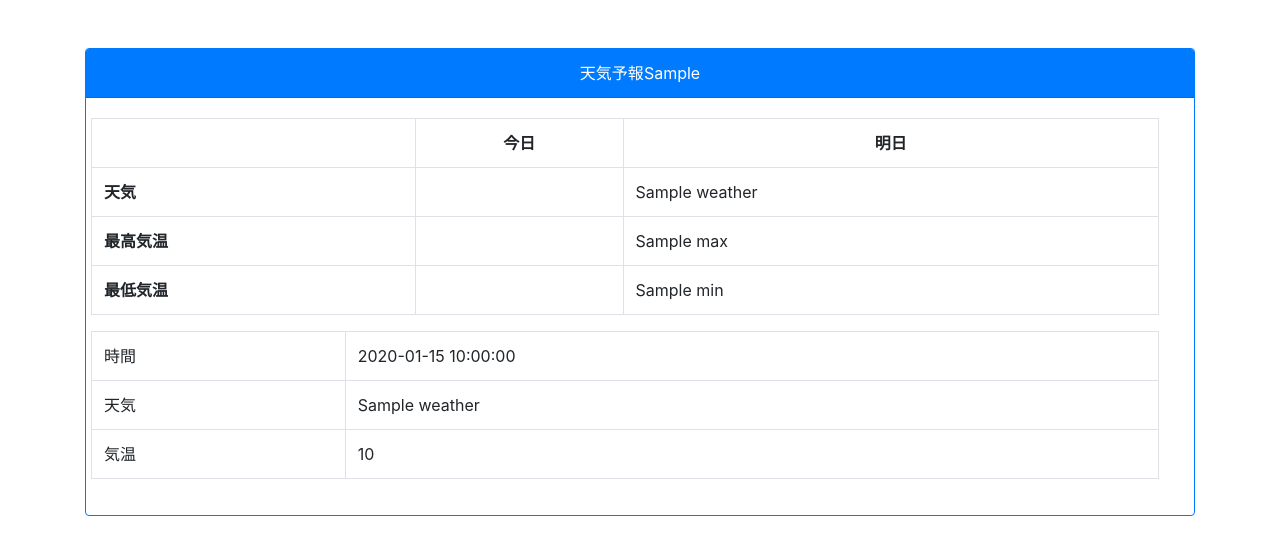
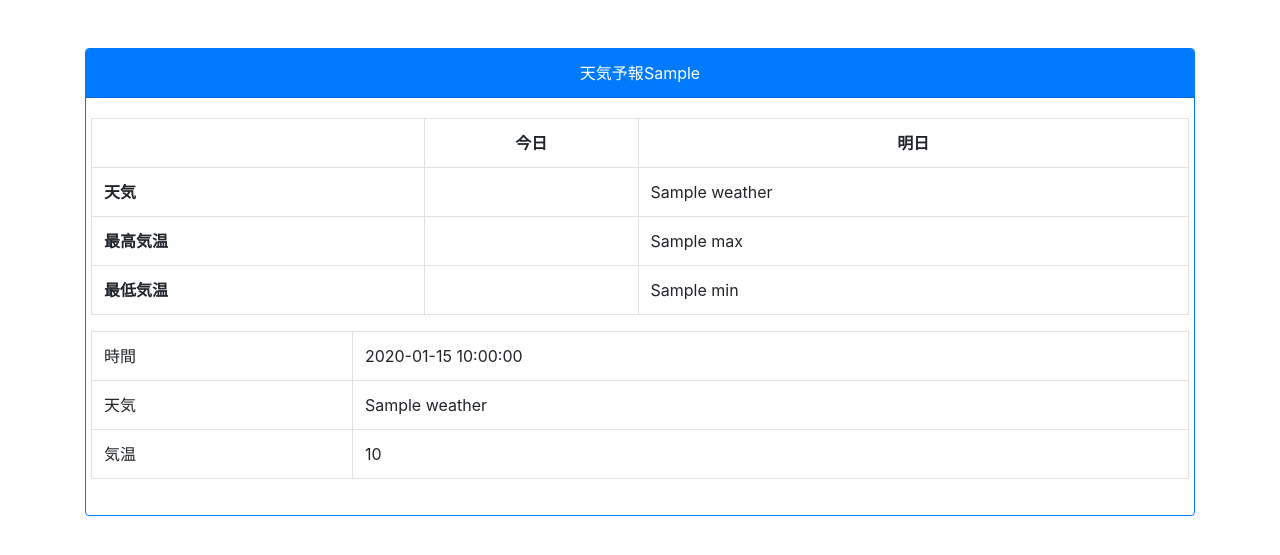
Before and after one commit to ichigozero/iot-py, a Python web app: template app/templates/index.html in a window 1280 px wide. Shown: the part 56-611 px from the top of the page. Run offline with Jinja, Linux system fonts and the light colour scheme; the template is opened without the code that fills it: most values are stand-ins (such as "Sample title", 1, 10 or a date in 2020).

Commit message:
Overwrite Bootstrap CSS on index page

```diff
--- a/app/templates/index.html
+++ b/app/templates/index.html
@@ -81,6 +81,11 @@
 {% endblock %}
 
 {% block script %}
+<style style="text/css">
+  .table-responsive {
+    width: auto;
+  }
+</style>
 <script type="module">
   import {sse}
   from '{{ url_for('static', filename='sse.js') }}';
```
